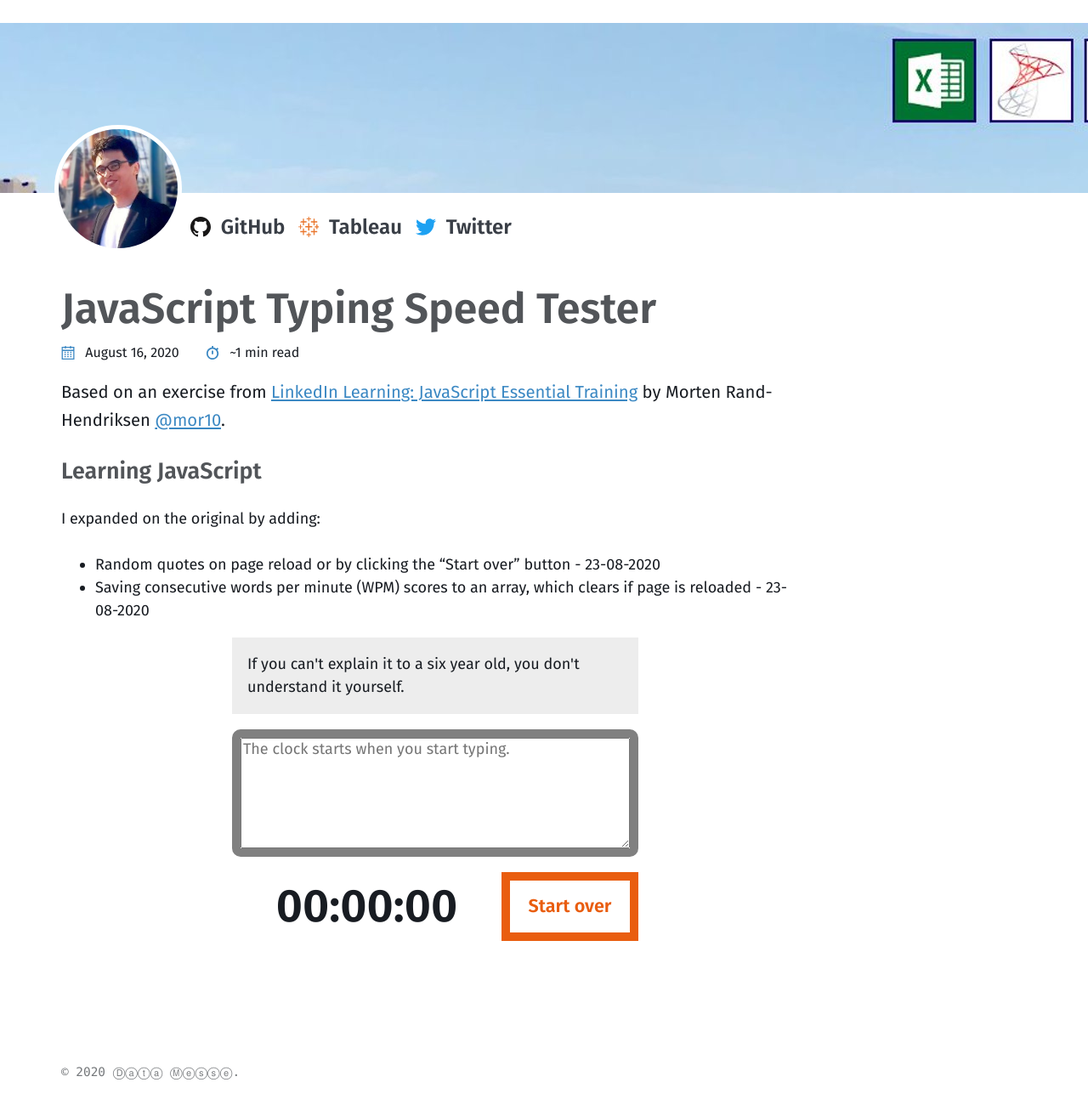
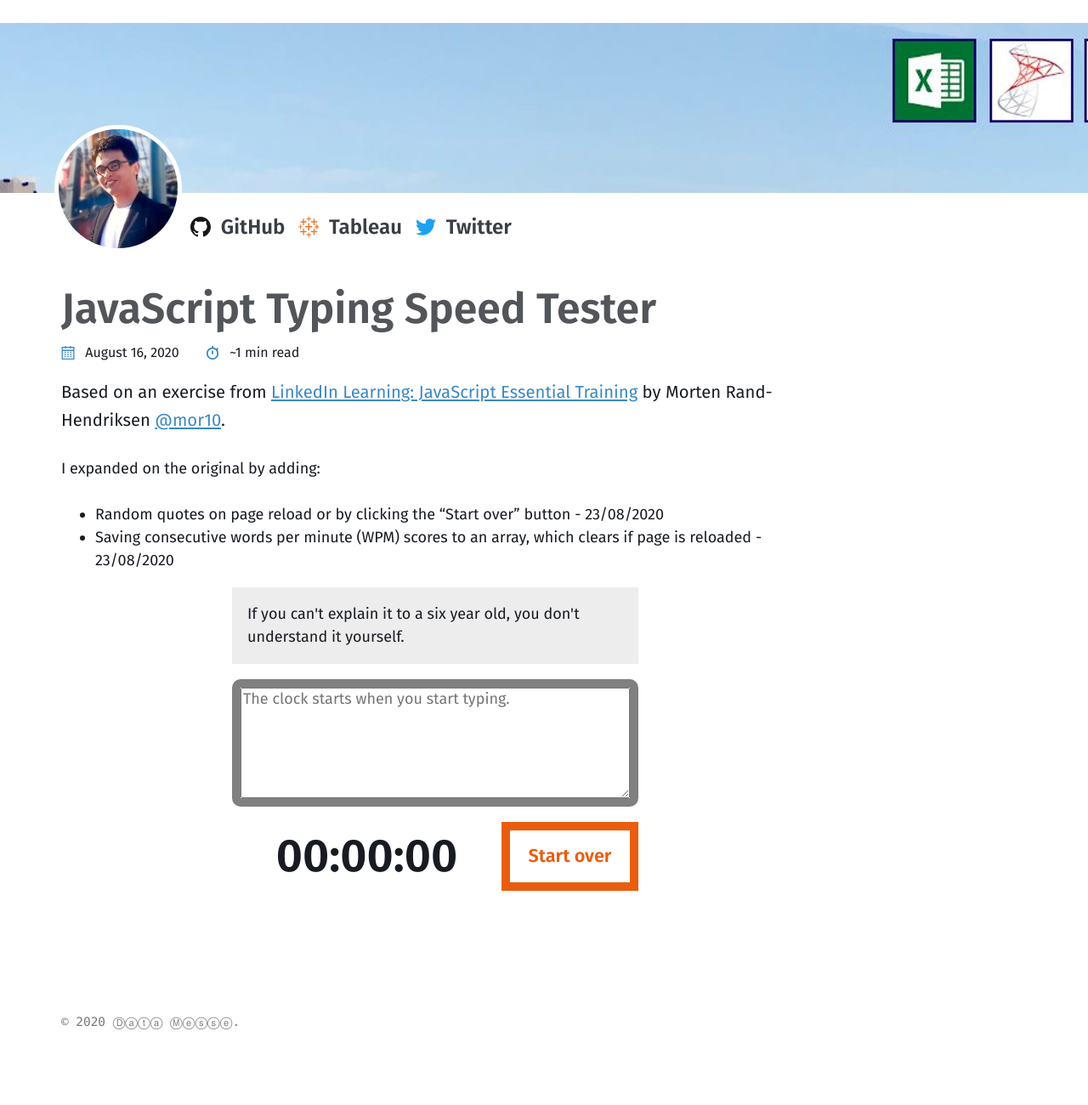
Before and after one commit to datamesse/blog, a Jekyll site: the page built from _posts/2020-08-16-linkedin-learning-javascript.markdown, in a window 1280 px wide. Shown: the whole page at 85% size. Built offline with Jekyll 4.4.1, drawn with Linux system fonts in a browser that asks for light colours; after the commit the page ends 1241 px from its top, so only the background shows below that.

Commit message:
Update 2020-08-16-linkedin-learning-javascript.markdown

```diff
--- a/_posts/2020-08-16-linkedin-learning-javascript.markdown
+++ b/_posts/2020-08-16-linkedin-learning-javascript.markdown
@@ -9,8 +9,6 @@ tags: [JavaScript, Lockdown, LinkedIn Learning] # add tag
 
 Based on an exercise from [LinkedIn Learning: JavaScript Essential Training](https://www.linkedin.com/learning/javascript-essential-training-3) by Morten Rand-Hendriksen [@mor10](https://twitter.com/mor10).
 
-### **Learning JavaScript**
-
 I expanded on the original by adding:
-  * Random quotes on page reload or by clicking the "Start over" button - 23-08-2020
-  * Saving consecutive words per minute (WPM) scores to an array, which clears if page is reloaded - 23-08-2020
+  * Random quotes on page reload or by clicking the "Start over" button - 23/08/2020
+  * Saving consecutive words per minute (WPM) scores to an array, which clears if page is reloaded - 23/08/2020
```
